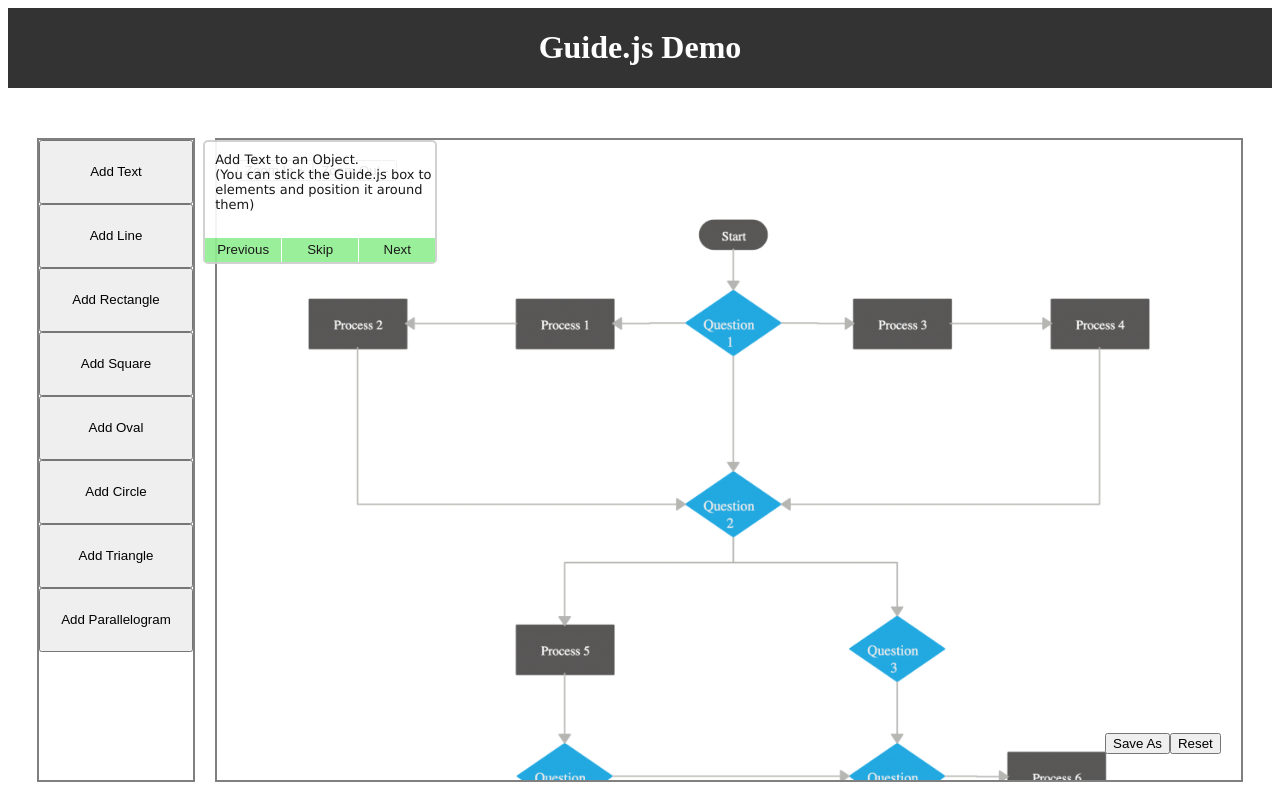
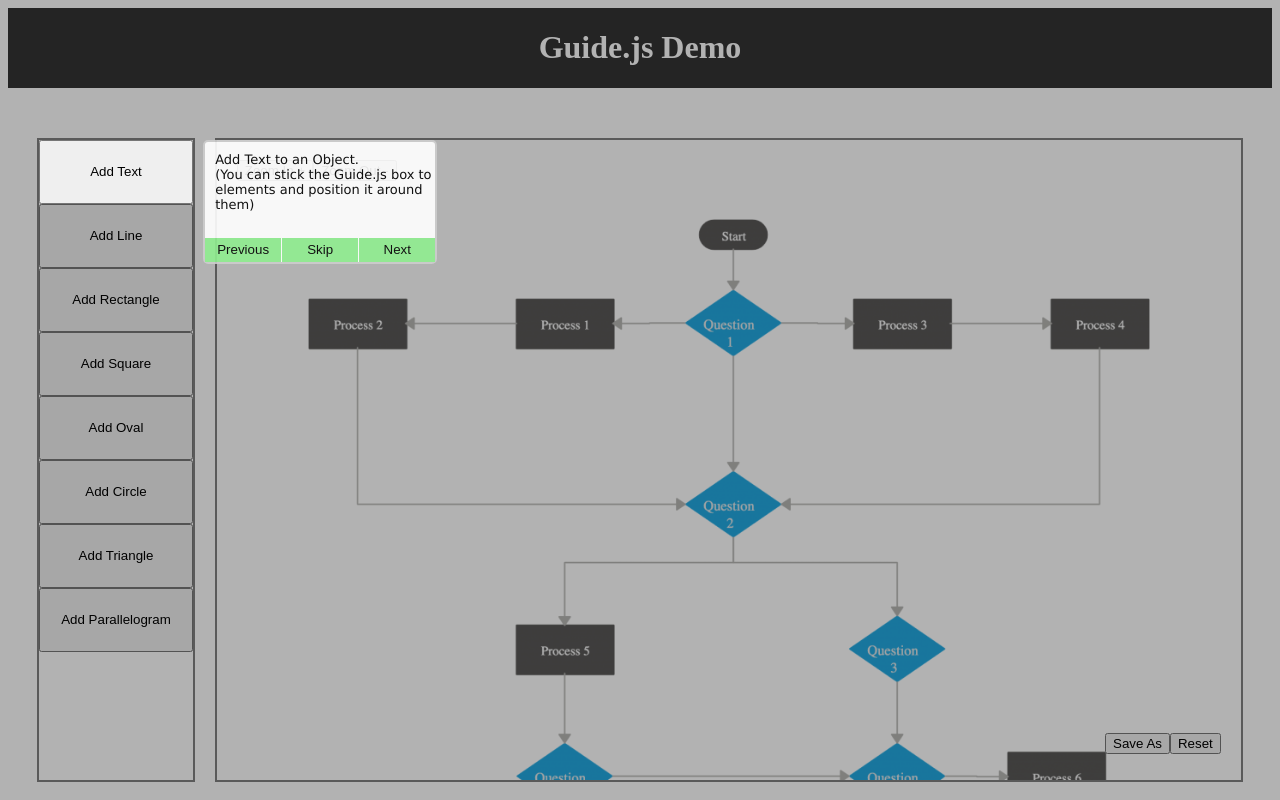
Before and after one commit to ranachirag/GuideJs, a website: page pub/examples.html in a window 1280 px wide. Both pictures are taken after a click on the button "Next". Drawn offline with Linux system fonts and the light colour scheme.

Commit message:
added highlight functionality

```diff
--- a/pub/javascript/guide.js
+++ b/pub/javascript/guide.js
@@ -39,7 +39,7 @@ GuideJs.prototype = {
         if (this.numElements > 0) {
             const element = getElementByStepNumber(this.currentStep)
             const elementDescription = this.elementDescriptions[this.currentStep-1]
-            // this.highlightElement(element)
+            this.highlightElement(element)
             this.makeGuideBox(element, elementDescription)
 
         }
@@ -72,6 +72,8 @@ GuideJs.prototype = {
             const prevBtn = addPreviousButton(this.guideBox)
             prevBtn.style.display = "none"
             prevBtn.addEventListener("click", () => {
+                const el = getElementByStepNumber(this.currentStep)
+                el.classList.remove("guidejs-highlight")
                 this.currentStep -= 1
                 if (this.currentStep === 1) {
                     prevBtn.style.display = "none"
@@ -84,10 +86,14 @@ GuideJs.prototype = {
                 const elementDescription = this.elementDescriptions[this.currentStep-1]
                 setGuideBoxPosition(this.guideBox, element, 10)
                 setElementDescription(elementDescription)
+                this.highlightElement(element)
             })
 
             const nextBtn = addNextButton(this.guideBox)
             nextBtn.addEventListener("click", () => {
+                const el = getElementByStepNumber(this.currentStep)
+                el.classList.remove("guidejs-highlight")
+
                 this.currentStep += 1
                 if (this.currentStep > 1) {
                     prevBtn.style.display = ""
@@ -96,10 +102,12 @@ GuideJs.prototype = {
                     nextBtn.style.display = "none"
                     skipBtn.innerText = "Done"
                 }
+
                 const element = getElementByStepNumber(this.currentStep)
                 const elementDescription = this.elementDescriptions[this.currentStep-1]
                 setGuideBoxPosition(this.guideBox, element, 10)
                 setElementDescription(elementDescription)
+                this.highlightElement(element)
             })
 
         } else {
@@ -123,30 +131,33 @@ function initializeGuideJsElements() {
 }
 
 /* Highlights an element with given settings */
-// function highlightElement(highlightSettings) {
-//     const element = highlightSettings.element
+function highlightElement(highlightSettings) {
+    const element = highlightSettings.element
 
-//     // Adding outline to the given element in accordance to the given settings
-//     if (highlightSettings.addOutline) {
-//         const {borderWidth, borderLine, borderColor} = highlightSettings
-//         element.style.border = `${borderWidth} ${borderLine} ${borderColor}`
-//     }
+    // Adding outline to the given element in accordance to the given settings
+    if (highlightSettings.addOutline) {
+        const {borderWidth, borderLine, borderColor} = highlightSettings
+        element.style.border = `${borderWidth} ${borderLine} ${borderColor}`
+    }
 
-//     // Adding overlay to the page in accordance to the given settings
-//     if(highlightSettings.addOverlay) {
-//         element.style.zIndex = "3"
-//         const {overlayOpacity, overlayRGB} = highlightSettings
+    // Adding overlay to the page in accordance to the given settings
+    if(highlightSettings.addOverlay) {
 
-//         const divOverlay = document.createElement("div")
-//         divOverlay.classList.add("guide-overlay")
+        const {overlayOpacity, overlayRGB} = highlightSettings
+        if (document.querySelectorAll(".guide-overlay").length == 0) {
+            const divOverlay = document.createElement("div")
+            divOverlay.classList.add("guide-overlay")
 
-//         console.log(element)
+            console.log(element)
 
-//         const guidejsDiv = document.querySelector(".guidejs-elements")
-//         guidejsDiv.appendChild(divOverlay)
+            const guidejsDiv = document.querySelector(".guidejs-elements")
+            guidejsDiv.appendChild(divOverlay)
+        }
 
-//     }
-// }
+        element.classList.add("guidejs-highlight")
+
+    }
+}
 
 /* Makes a guide box that gives users context for steps */
 function makeGuideBox(guideBoxSettings) {
--- a/pub/styles/guidejs.css
+++ b/pub/styles/guidejs.css
@@ -1,13 +1,11 @@
 .guide-overlay {
-    position: fixed;
+    position: absolute;
+    top: 0;
     left: 0;
-    top: 0;
+    width: 100%;
     height: 100%;
-    width: 100%;
-    pointer-events: none;
-    background-color: rgba(0, 0, 0, 0.5);
-    z-index: 1;
-    /* box-shadow: 0 0 0 rgba(0, 0, 0, 0.5); */
+    z-index: 10;
+    background-color: rgba(0,0,0,0.3); /*dim the background*/
 }
 
 .guide-box {
@@ -21,7 +19,7 @@
     display: flex;
     align-items: center;
     justify-content: center;
-    z-index: 2;
+    z-index: 11;
 }
 
 .guide-box:hover {
@@ -69,3 +67,8 @@
     font-size: small;
     font-family: Verdana, Geneva, Tahoma, sans-serif;
 }
+
+.guidejs-highlight {
+    position: relative;
+    z-index: 1000000000000;
+}
```
